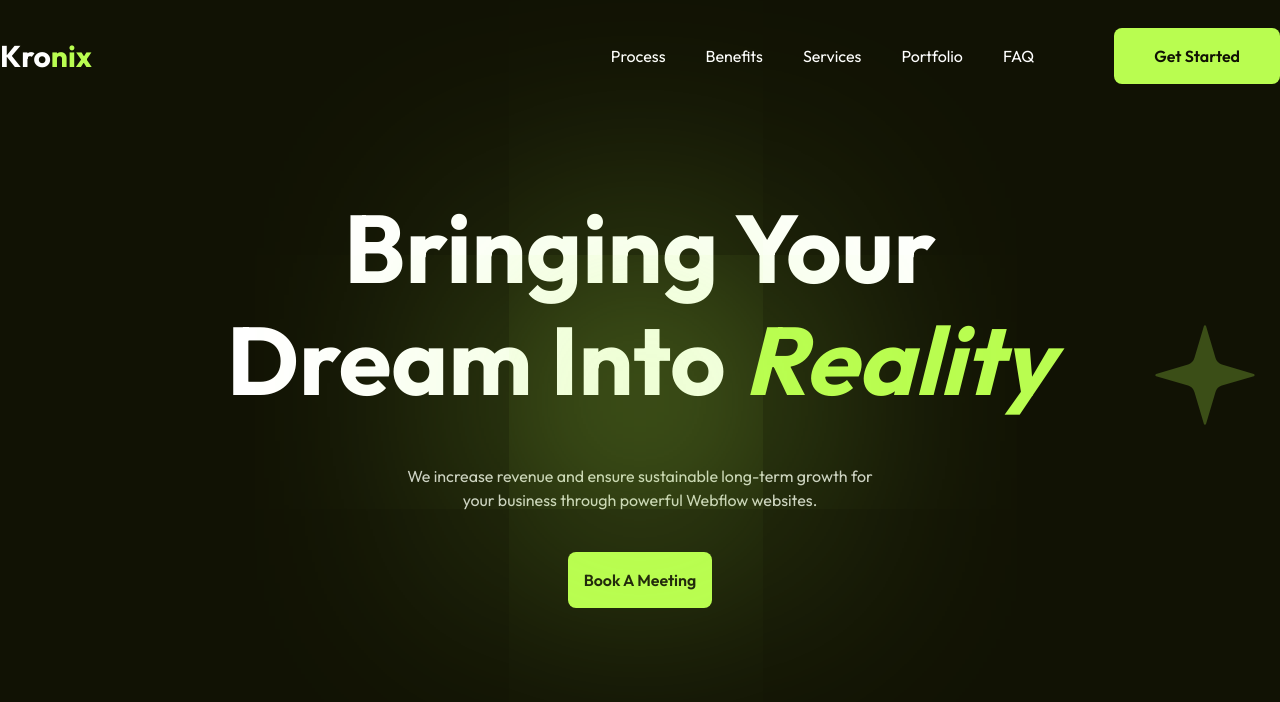
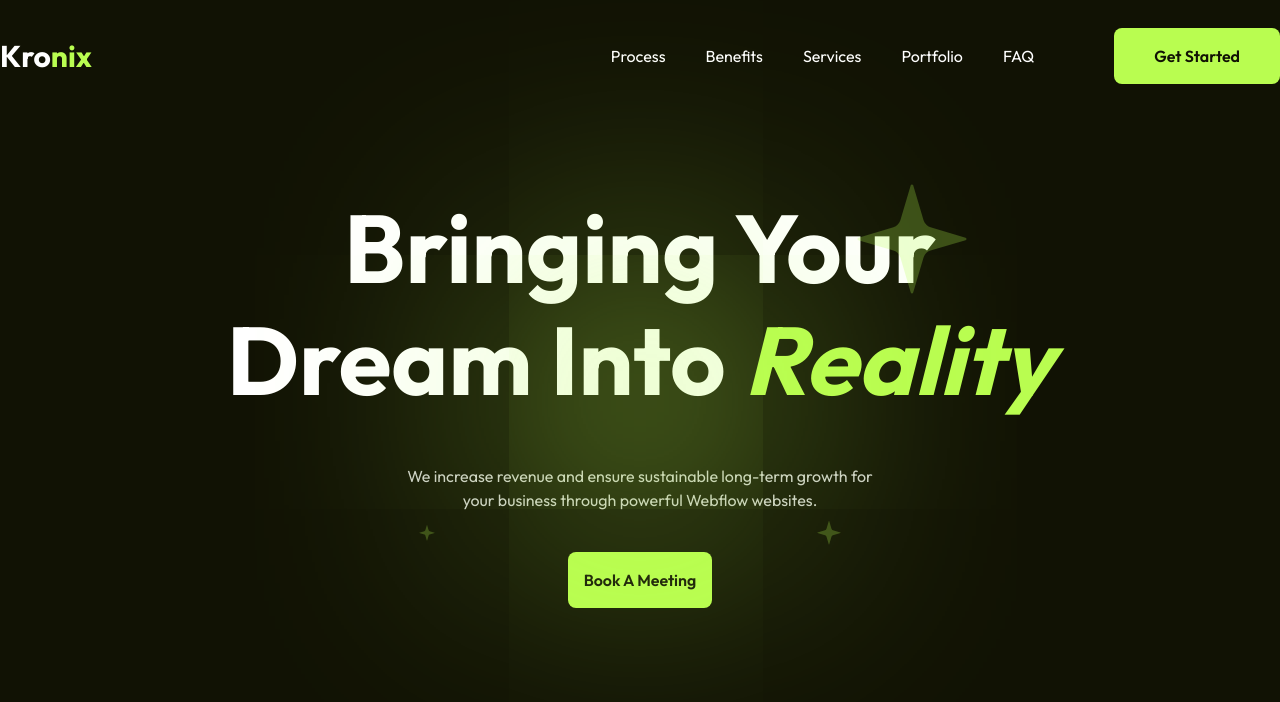
Before and after one commit to mehedihasanfaiyaz/kronix-saas, a React (Vite) app: page / in a window 1280 px wide. Shown: the top 702 px of the page. Built offline with nearby package versions, Linux system fonts and the light colour scheme.

Commit message:
feat(hero): add stars background

```diff
--- a/src/section/Hero.tsx
+++ b/src/section/Hero.tsx
@@ -9,17 +9,26 @@ export default function Hero() {
           Bringing Your <br />
           Dream Into <span className="italic text-primary">Reality</span>
         </h1>
-        <img
-          src="/assets/Star.svg"
-          alt="star icon"
-          className="absolute right-0 h-[150px] w-[150px] pb-12"
-        />
         <p className="mt-12 max-w-[500px] font-normal opacity-80">
           We increase revenue and ensure sustainable long-term growth for your
           business through powerful Webflow websites.
         </p>
         <Button text="Book A Meeting" customStyles="mt-10 py-4 px-4" />
+
+        {/* Glow effect background */}
         <div className="glow absolute z-10 opacity-40"></div>
+        {/* Stars background */}
+        <div className="absolute inset-0 overflow-hidden">
+          <div className="absolute right-[20%] top-[30%] -translate-x-1/2 -translate-y-1/2 transform">
+            <img src="/assets/Star.svg" alt="Star" className="h-28 w-28" />
+          </div>
+          <div className="absolute left-1/3 top-2/3 -translate-x-1/2 -translate-y-1/2 transform">
+            <img src="/assets/Star.svg" alt="Star" className="h-4 w-4" />
+          </div>
+          <div className="absolute right-1/3 top-2/3 -translate-x-1/2 -translate-y-1/2 transform">
+            <img src="/assets/Star.svg" alt="Star" className="h-6 w-6" />
+          </div>
+        </div>
       </div>
     </div>
   );
```
